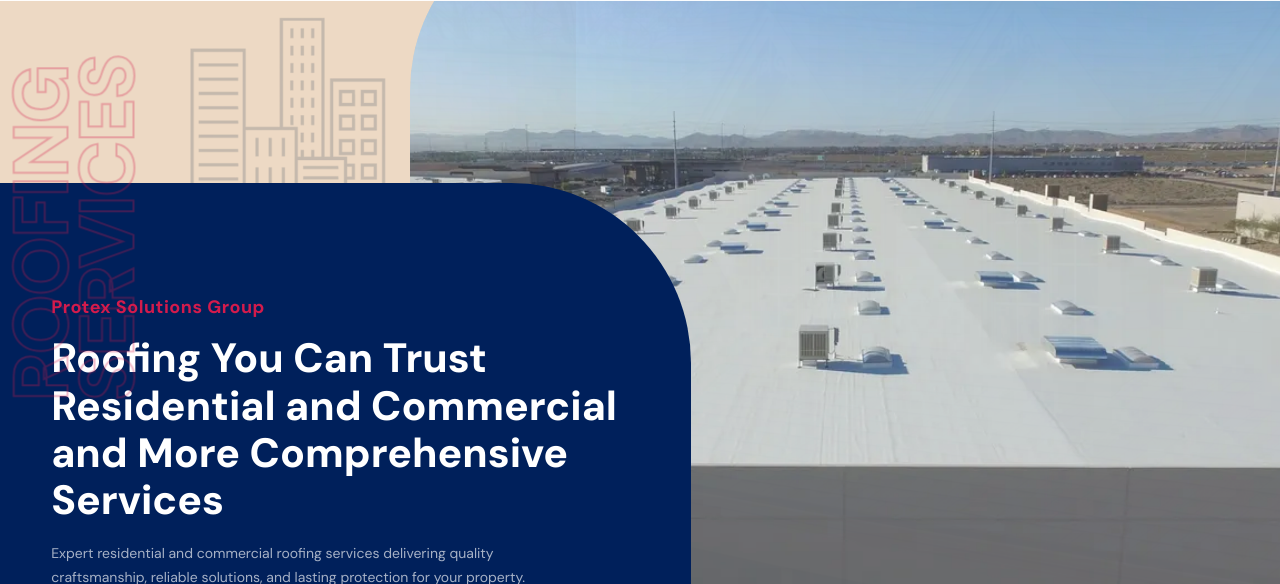
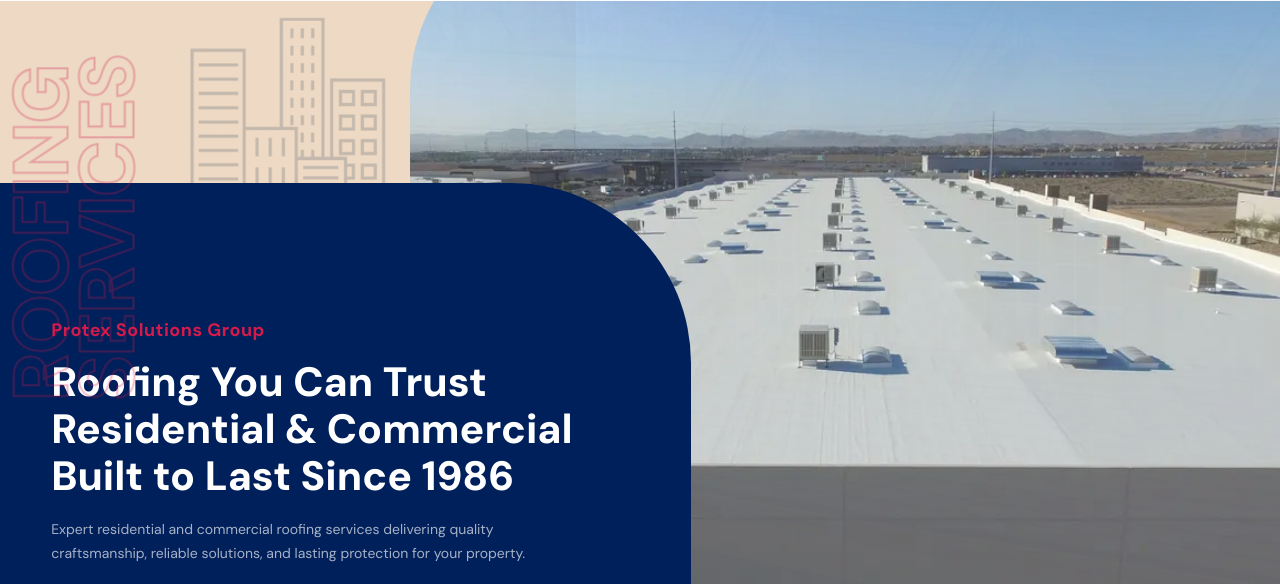
Before and after one commit to hunterberry640/protex-solutions-group, a website built with Vite: page index.html in a window 1280 px wide. Shown: the part 89-673 px from the top of the page. Built offline with nearby package versions, Linux system fonts and the light colour scheme.

Commit message:
change the main site hero copy

```diff
--- a/index.html
+++ b/index.html
@@ -96,8 +96,8 @@
         <span class="hero-subtitle animate-line">Protex Solutions Group</span>
         <h1 class="hero-title">
           <span class="animate-line">Roofing You Can Trust</span>
-          <span class="animate-line">Residential and Commercial</span>
-          <span class="animate-line">and More Comprehensive Services</span>
+          <span class="animate-line">Residential &amp; Commercial</span>
+          <span class="animate-line">Built to Last Since 1986</span>
         </h1>
         <p class="hero-desc animate-line">
           Expert residential and commercial roofing services delivering
```
